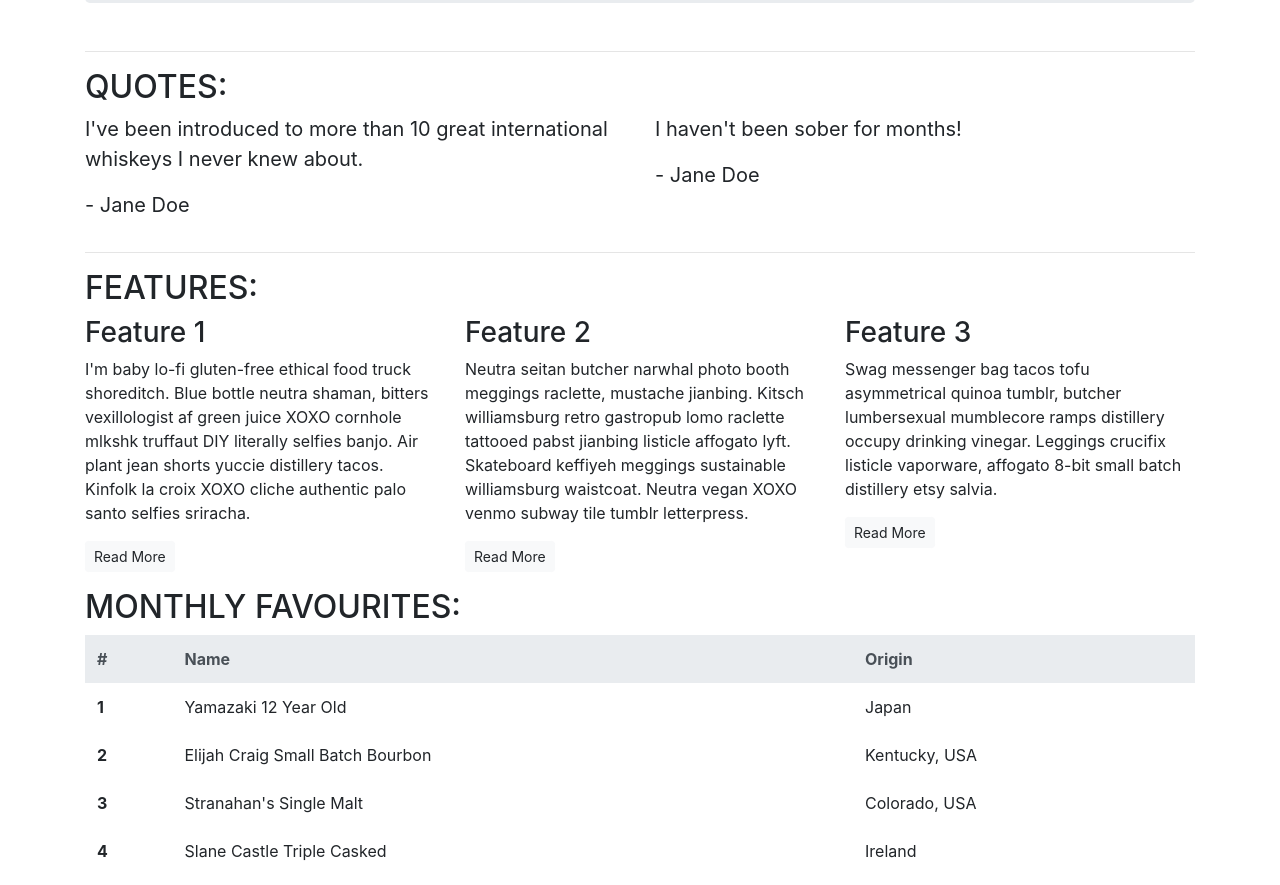
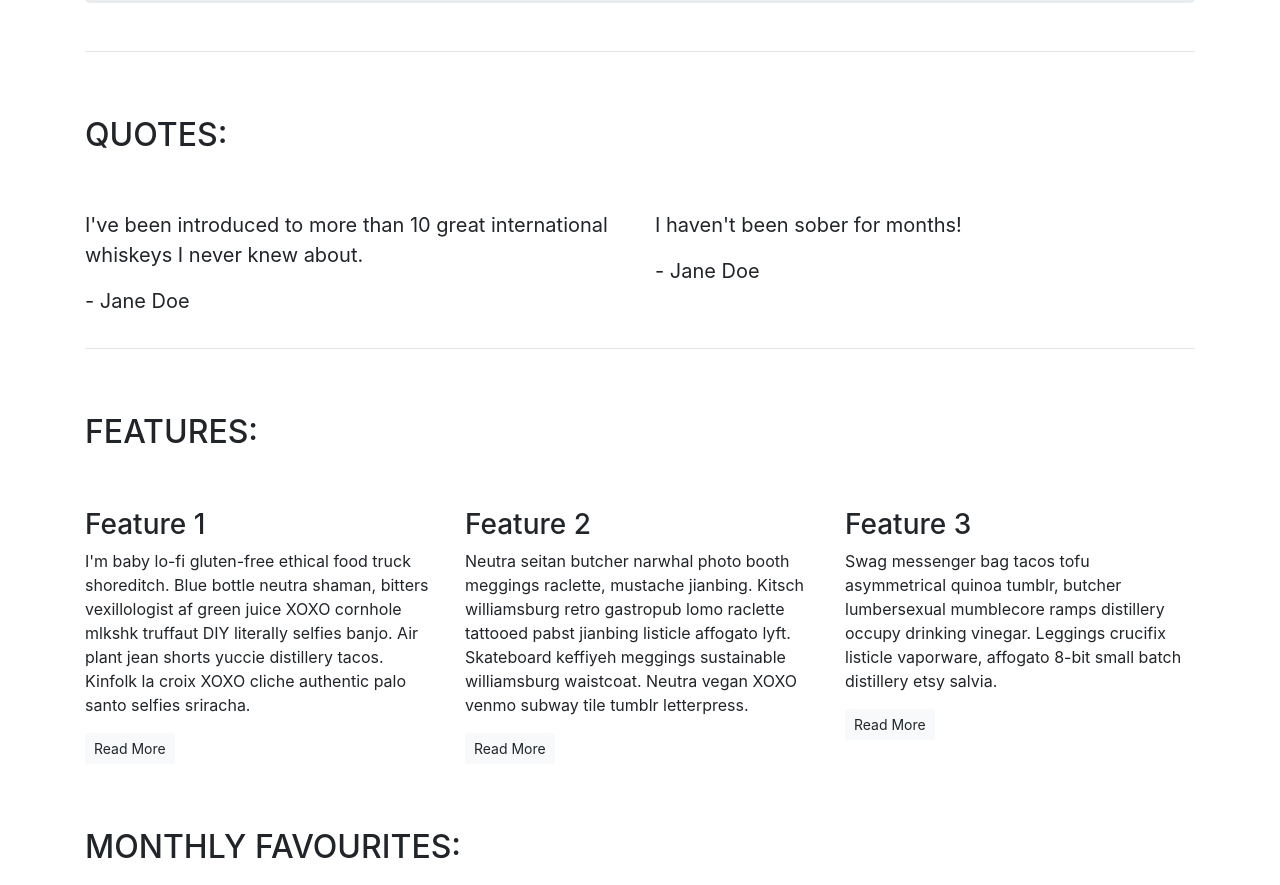
Before and after one commit to adowlin/bootstrap-intro, a plain HTML site: page index.html in a window 1280 px wide. Shown: the part 387-1272 px from the top of the page. Drawn offline with nearby package versions, Linux system fonts and the light colour scheme.

Commit message:
improve section headers spacing

```diff
--- a/index.html
+++ b/index.html
@@ -9,6 +9,7 @@
 </head>
 
 <body>
+    <!-- Navbar -->
     <nav class="navbar navbar-light bg-light navbar-expand-sm">
         <a href="/" class="navbar-brand">Whiskey Drop</a>
         <ul class="navbar-nav mr-auto">
@@ -21,6 +22,7 @@
             <a href="/login">Sign In / Sign Up</a>
         </div>
     </nav>
+    <!-- /.navbar -->
     <article class="container mt-3">
         <!-- Callout -->
         <div class="row">
@@ -41,7 +43,7 @@
         <!-- Quotes -->
         <section class="quotes">
             <div class="row">
-                <div class="col-12">
+                <div class="col-12 my-5">
                     <h2 class="text-uppercase">Quotes:</h2>
                 </div>
             </div>
@@ -66,7 +68,7 @@
         <!-- Features -->
         <section class="features">
             <div class="row">
-                <div class="col-12">
+                <div class="col-12 my-5">
                     <h2 class="text-uppercase">Features:</h2>
                 </div>
             </div>
@@ -99,8 +101,9 @@
         <!-- Monthly Favorites -->
         <section class="monthly-favorites">
             <div class="row">
-                <div class="col-12">
+                <div class="col-12 my-5">
                     <h2 class="text-uppercase">Monthly Favourites:</h2>
+                </div>
                     <div class="table">
                         <table class="table table-borderless table-hover">
                             <thead class="thead-light">
@@ -139,7 +142,6 @@
                             </tbody>
                         </table>
                     </div>
-                </div>
             </div>
         </section>
         <!-- /.monthly-favourites -->
```
